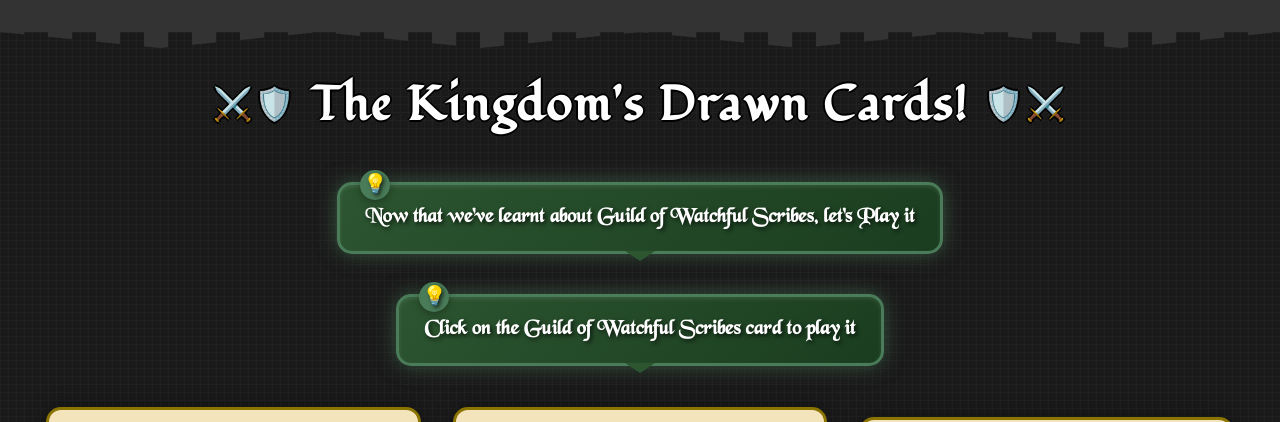
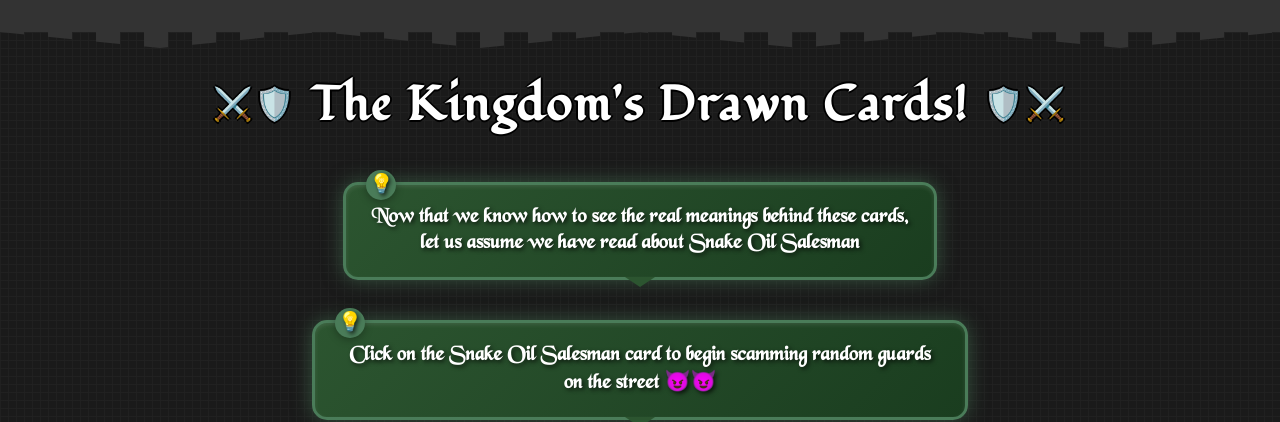
Before and after one commit to SSabariGirish/wards-and-firewalls, a Flask app: page /page11 in a window 1280 px wide. Shown: the top 422 px of the page. Run offline with Flask 3, Linux system fonts and the light colour scheme.

Commit message:
Continued updates for the Tutorial

```diff
--- a/app.py
+++ b/app.py
@@ -2099,5 +2099,9 @@ def page10():
 def page11():
     return render_template("/tutorial/page11.html")
 
+@app.route("/page12")
+def page12():
+    return render_template("/tutorial/page12.html")
+
 if __name__ == "__main__":
     app.run(debug=True)
--- a/static/css/card-grid.css
+++ b/static/css/card-grid.css
@@ -16,7 +16,7 @@
   border: 3px solid #8b7500;
   display: flex;
   flex-direction: column;
-  min-height: 750px;
+  min-height: 875px;
 }
 
 .card-image {
--- a/templates/tutorial/page11.html
+++ b/templates/tutorial/page11.html
@@ -3,17 +3,17 @@
 <head>
     <meta charset="UTF-8" />
     <title>Guard's Turn</title>
+    <link rel="stylesheet" href="static/css/card-grid.css">
     <link rel="stylesheet" href="static/css/style.css">
     <link rel="stylesheet" href="static/css/guard_menu.css">
-    <link rel="stylesheet" href="static/css/card-grid.css">
     <link rel="stylesheet" href="static/css/countdown-scroll.css">
     <link rel="stylesheet" href="static/css/tutorial.css">
 </head>
 <body>
     <div class="castle-top"></div>
     <h1>The Kingdom's Drawn Cards!</h1>
-    <h2 class="tutorial">Now that we've learnt about Guild of Watchful Scribes, let's Play it</h2>
-    <h2 class="tutorial">Click on the Guild of Watchful Scribes card to play it</h2>
+    <h2 class="tutorial">Now that we know how to see the real meanings behind these cards,<br> let us assume we have read about Snake Oil Salesman</h2>
+    <h2 class="tutorial">Click on the Snake Oil Salesman card to begin scamming random guards on the street 😈😈</h2>
     <div class="card-grid">
             <a href="{{ url_for('page12') }}">
                 <button type="submit" name="number" class="transparent-button">
```
Also changed, not shown: templates/tutorial/page12.html (added).
